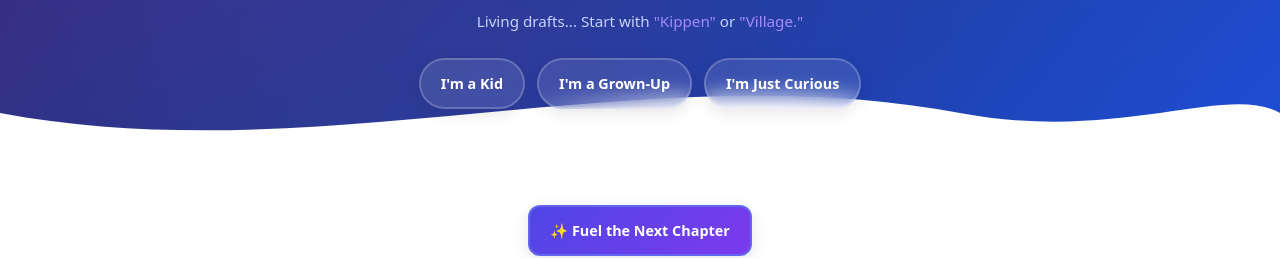
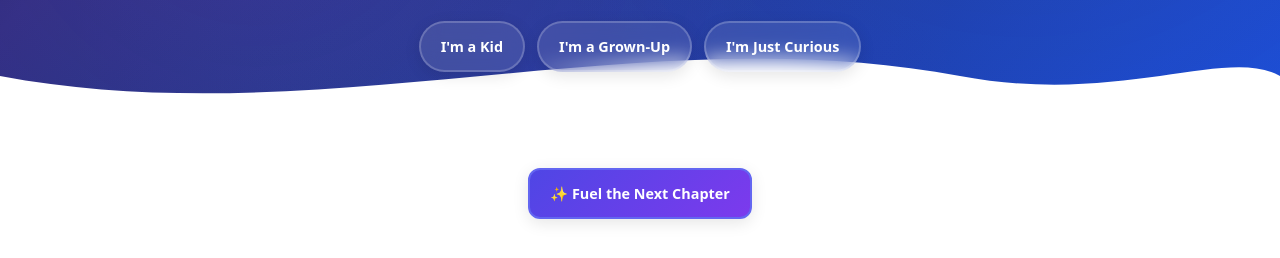
Before and after one commit to the-elsebeneath/m.elsebeneath.online, an Astro site: page / in a window 1280 px wide. Shown: the part 542-800 px from the top of the page. Built offline with nearby package versions, Linux system fonts and the light colour scheme; Astro itself is replaced by a stand-in of ours.

Commit message:
UI cleanup

```diff
--- a/src/pages/index.astro
+++ b/src/pages/index.astro
@@ -33,11 +33,6 @@ const description =
         A quiet collection of stories stitched from memory, wind, and what we
         almost said. Some were written for my son. All were written to be
         shared.
-      </p>
-      <p class="aside">
-        Living drafts... Start with <a href="/story/kippen">"Kippen"</a> or <a
-          href="/story/village">"Village."</a
-        >
       </p>
       <nav class="doors" aria-label="Choose a door">
         <a class="btn pill" href="/stories">I'm a Kid</a>
```
